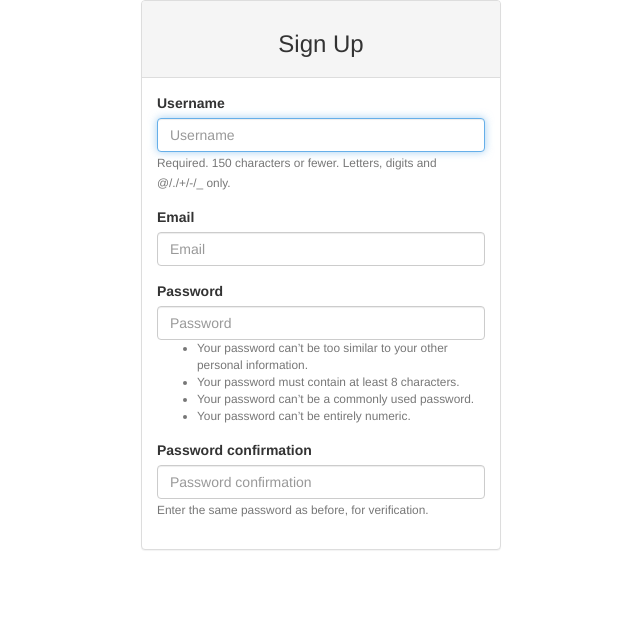
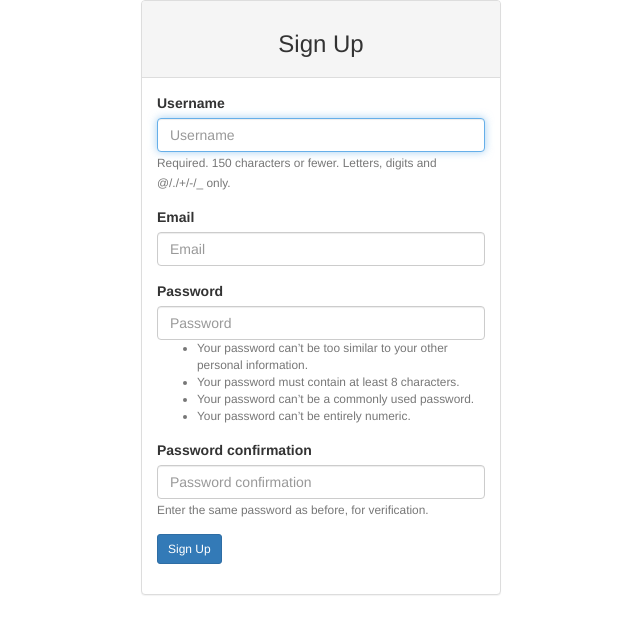
Before and after one commit to faithngotho/Instagram, a Django app: page / in a window 1280 px wide. Shown: the top 634 px of the page, without its empty margins (319-959 px from the left). Run offline with Django 3.2, Linux system fonts and the light colour scheme; some libraries are stand-ins or nearby versions.

Commit message:
add added submit button to the registration file

```diff
--- a/insta/templates/registration/registration_form.html
+++ b/insta/templates/registration/registration_form.html
@@ -20,7 +20,7 @@
             {% csrf_token %}
             {% bootstrap_form form %}
             <div class="form-group">
-
+              <input type="submit" class="btn btn-primary btn-sm" value="Sign Up">
             </div>
 
             <input type="hidden" name="next" value="{{next}}">
```
